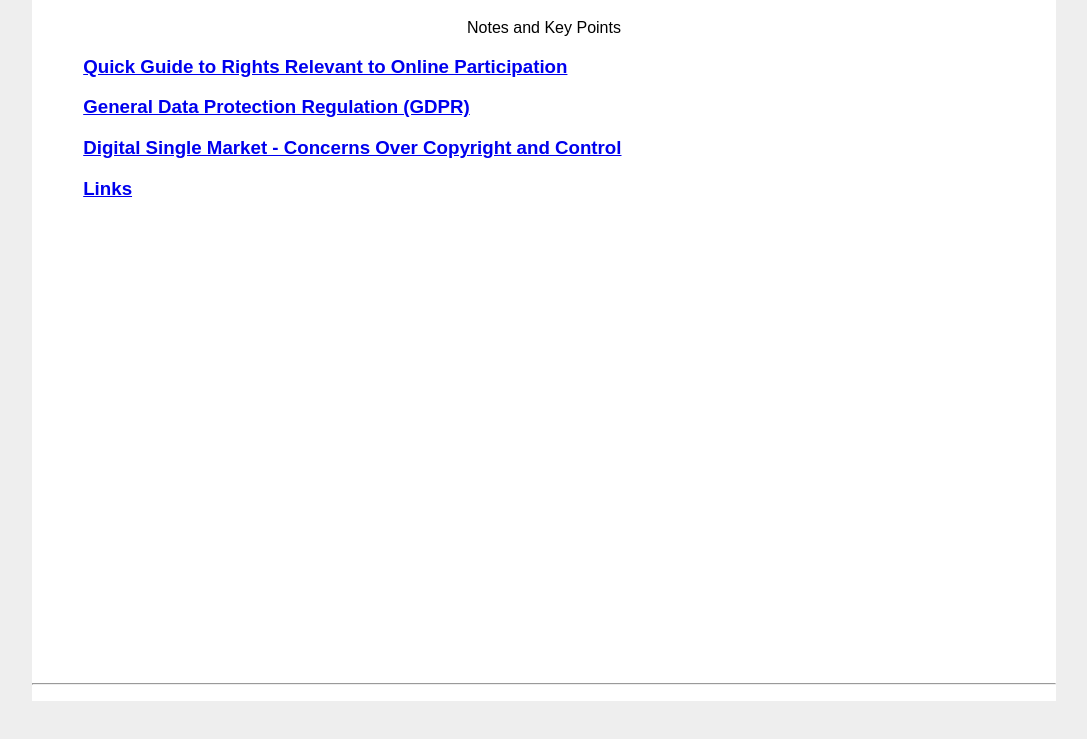
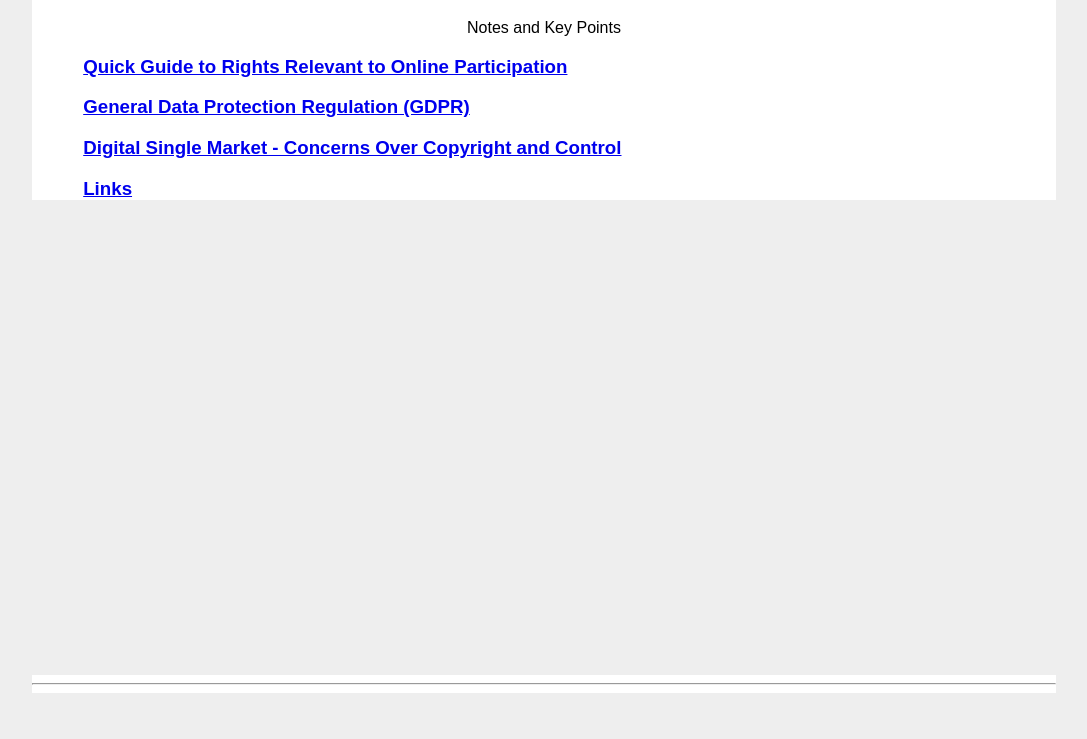
Before and after one commit to mcrcoop/DigiReg, a plain HTML site: page docs/index.html in a window 1280 px wide. Shown: the part 107-846 px from the top of the page, without its empty margins (96-1183 px from the left). After the commit the page ends 800 px from the top, so only its background shows below. Drawn offline with Linux system fonts and the light colour scheme.

Commit message:
Update style.css

```diff
--- a/docs/css/style.css
+++ b/docs/css/style.css
@@ -1,6 +1,6 @@
 html, body {
-    margin: 0;
-    height: 100%;
+    /*margin: 0;
+    height: 100%;*/
 }
 
 html {
```
